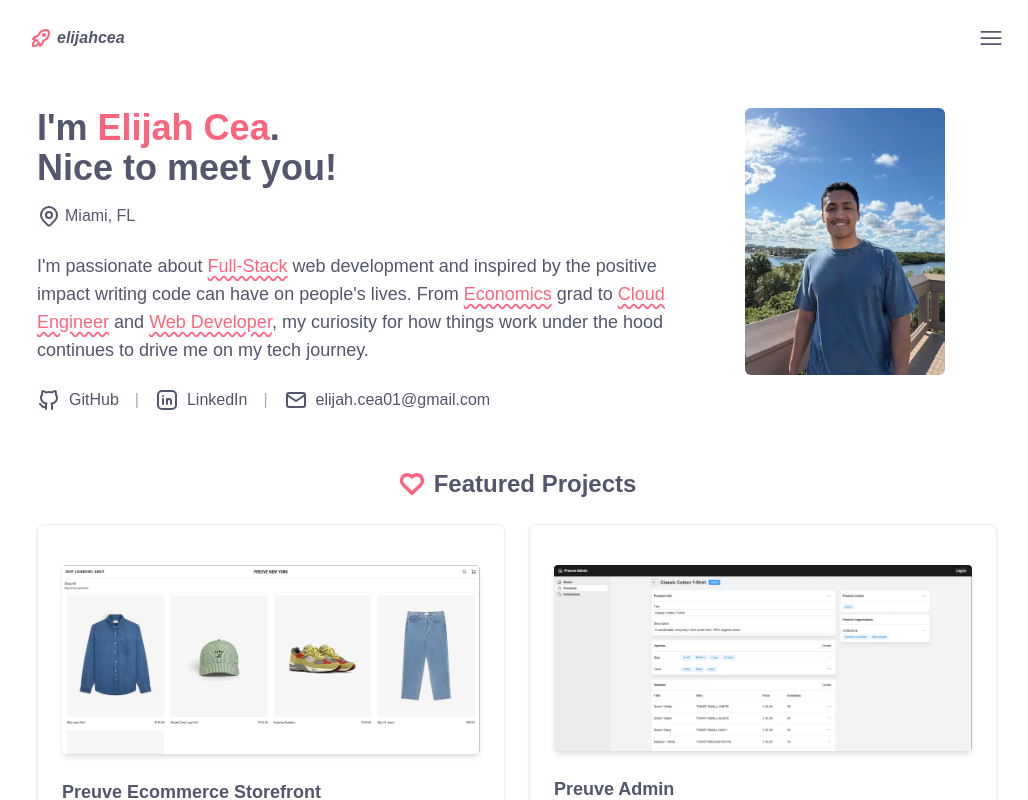
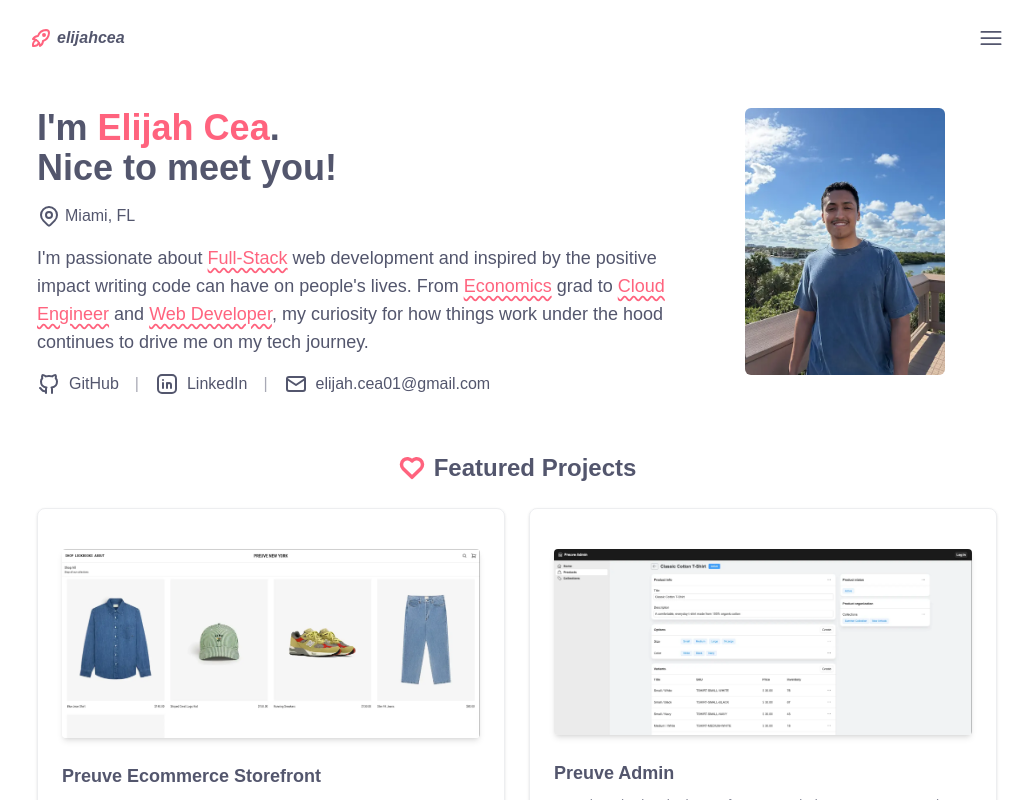
Before and after one commit to elijahcea/portfolio, a Next.js app: page / in a window 1280 px wide. Shown: the top 800 px of the page, without its empty margins (123-1151 px from the left). Built offline with nearby package versions, Linux system fonts and the light colour scheme.

Commit message:
reduce padding

```diff
--- a/app/page.tsx
+++ b/app/page.tsx
@@ -23,7 +23,7 @@ export default function Home() {
             <span>Miami, FL</span>
           </div>
 
-          <p className="font-medium text-lg py-6 max-w-prose">
+          <p className="font-medium text-lg py-4 max-w-prose">
             I&apos;m passionate about{" "}
             <span className="text-rose-400 underline underline-offset-3 decoration-wavy">
               Full-Stack
```
